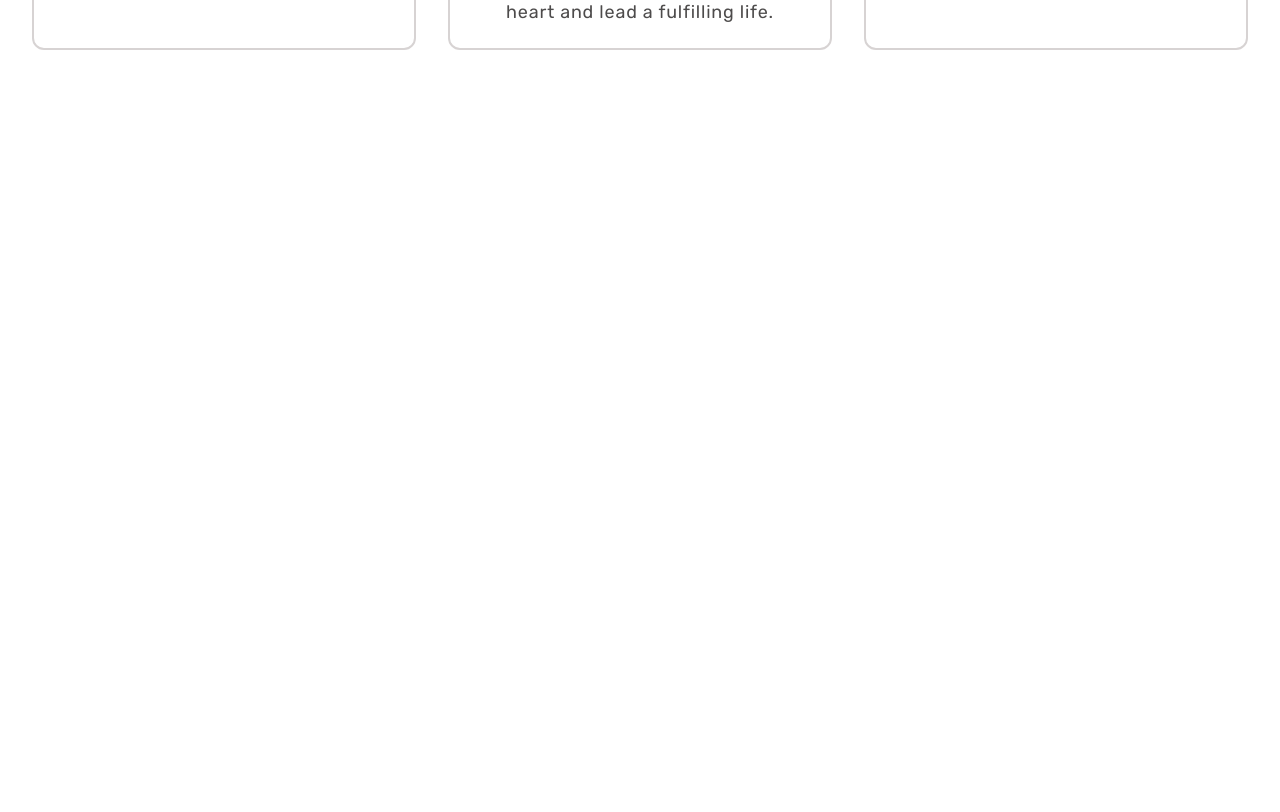
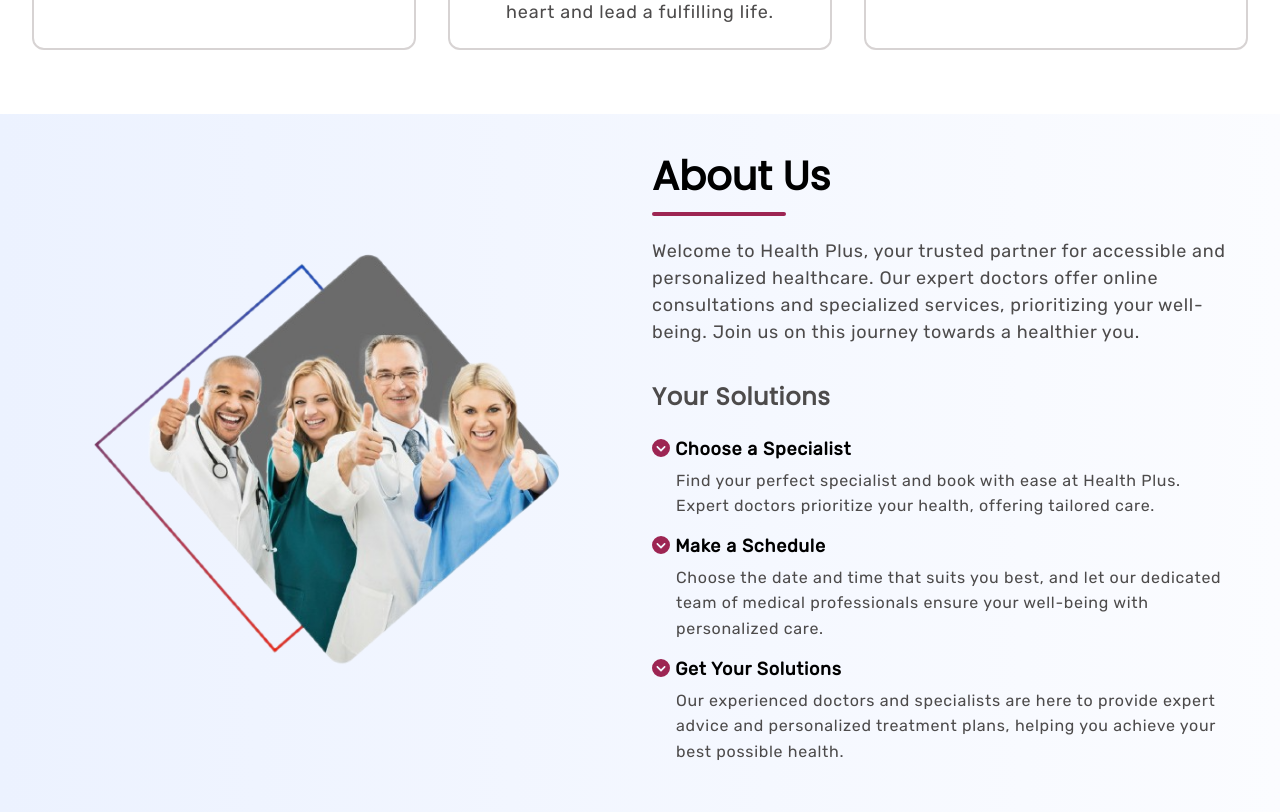
Before and after one commit to umarprogrammer19/React-Health-Plus-Site, a React (Vite) app: page / in a window 1280 px wide. Shown: the part 1408-2220 px from the top of the page. Before the commit the page ends 1522 px from the top, so only its background shows below. Built offline with nearby package versions, Linux system fonts and the light colour scheme.

Commit message:
Developed About

```diff
--- /dev/null
+++ b/src/Styles/About.css
@@ -0,0 +1,110 @@
+.about-section {
+    padding: 32px;
+    display: flex;
+    justify-content: center;
+    align-items: center;
+    gap: 24px;
+    background: linear-gradient(to right, #ECF2FF, #FBFCFF);
+}
+
+/* Image */
+.about-image-content {
+    width: 50%;
+    max-width: 100%;
+    text-align: center;
+}
+
+.about-image1 {
+    width: 80%;
+    height: auto;
+}
+
+/* Text */
+.about-text-content {
+    width: 50%;
+}
+
+.about-title {
+    font-family: 'Poppins', sans-serif;
+    font-size: 40px;
+    font-weight: bold;
+}
+
+.about-title>span {
+    position: relative;
+}
+
+.about-title span::before {
+    content: '';
+    position: absolute;
+    width: 75%;
+    height: 4px;
+    background-color: #9D2553;
+    border-radius: 8px;
+    left: 0;
+    bottom: -12px;
+}
+
+.about-description {
+    margin: 32px 0;
+    color: #4d4b4b;
+    font-family: 'Rubik', sans-serif;
+    font-size: 18px;
+    letter-spacing: .7px;
+    line-height: 1.7rem;
+}
+
+.about-text-title {
+    margin: 0 0 24px 0;
+    color: #4d4b4b;
+    font-family: 'Poppins', sans-serif;
+    font-size: 24px;
+    font-weight: bold;
+    letter-spacing: .7px;
+}
+
+/* Steps */
+.about-text-step {
+    margin: 16px 0;
+}
+
+.about-text-sTitle {
+    font-family: 'Rubik', sans-serif;
+    font-size: 18px;
+    font-weight: bold;
+    letter-spacing: .7px;
+}
+
+.about-text-description {
+    margin: 8px 24px;
+    color: #4d4b4b;
+    font-family: 'Rubik', sans-serif;
+    letter-spacing: .7px;
+    line-height: 1.6rem;
+}
+
+.fa-icon {
+    color: #9D2553;
+}
+
+/* Responsive */
+@media screen and (max-width: 1000px) {
+    .about-section {
+        display: block;
+    }
+
+    .about-image-content {
+        width: 100%;
+        max-width: 100%;
+        margin: 0 0 32px 0;
+    }
+
+    .about-image1 {
+        width: 100%;
+        height: 100%;
+    }
+
+    .about-text-content {
+        width: 100%;
+    }
+}
--- /dev/null
+++ b/src/components/About.jsx
@@ -0,0 +1,45 @@
+import React from "react";
+import Doctor from "../Assets/doctor-group.png";
+import SolutionStep from "./SolutionStep";
+import "../Styles/About.css";
+
+function About() {
+    return (
+        <div className="about-section" id="about">
+            <div className="about-image-content">
+                <img src={Doctor} alt="Doctor Group" className="about-image1" />
+            </div>
+
+            <div className="about-text-content">
+                <h3 className="about-title">
+                    <span>About Us</span>
+                </h3>
+                <p className="about-description">
+                    Welcome to Health Plus, your trusted partner for accessible and
+                    personalized healthcare. Our expert doctors offer online consultations
+                    and specialized services, prioritizing your well-being. Join us on
+                    this journey towards a healthier you.
+                </p>
+
+                <h4 className="about-text-title">Your Solutions</h4>
+
+                <SolutionStep
+                    title="Choose a Specialist"
+                    description="Find your perfect specialist and book with ease at Health Plus. Expert doctors prioritize your health, offering tailored care."
+                />
+
+                <SolutionStep
+                    title="Make a Schedule"
+                    description="Choose the date and time that suits you best, and let our dedicated team of medical professionals ensure your well-being with personalized care."
+                />
+
+                <SolutionStep
+                    title="Get Your Solutions"
+                    description="Our experienced doctors and specialists are here to provide expert advice and personalized treatment plans, helping you achieve your best possible health."
+                />
+            </div>
+        </div>
+    );
+}
+
+export default About;
--- /dev/null
+++ b/src/components/SolutionStep.jsx
@@ -0,0 +1,19 @@
+import React from "react";
+import { FontAwesomeIcon } from "@fortawesome/react-fontawesome";
+import { faCircleChevronDown } from "@fortawesome/free-solid-svg-icons";
+
+function SolutionStep(props) {
+    return (
+        <div className="about-text-step">
+            <p className="about-text-sTitle">
+                <span>
+                    <FontAwesomeIcon className="fa-icon" icon={faCircleChevronDown} />{" "}
+                    {props.title}
+                </span>
+            </p>
+            <p className="about-text-description">{props.description}</p>
+        </div>
+    );
+}
+
+export default SolutionStep;
--- a/src/pages/Home.jsx
+++ b/src/pages/Home.jsx
@@ -1,6 +1,7 @@
 import React from "react";
 import Hero from "../Components/Hero";
 import Info from "../components/Info";
+import About from "../components/About";
 // import Info from "../Components/Info";
 // import About from "../Components/About";
 // import BookAppointment from "../Components/BookAppointment";
@@ -12,8 +13,8 @@ function Home() {
         <div className="home-section">
             <Hero />
             <Info />
+            <About />
             {/*
-            <About />
             <BookAppointment />
             <Reviews />
             <Doctors /> */}
```
